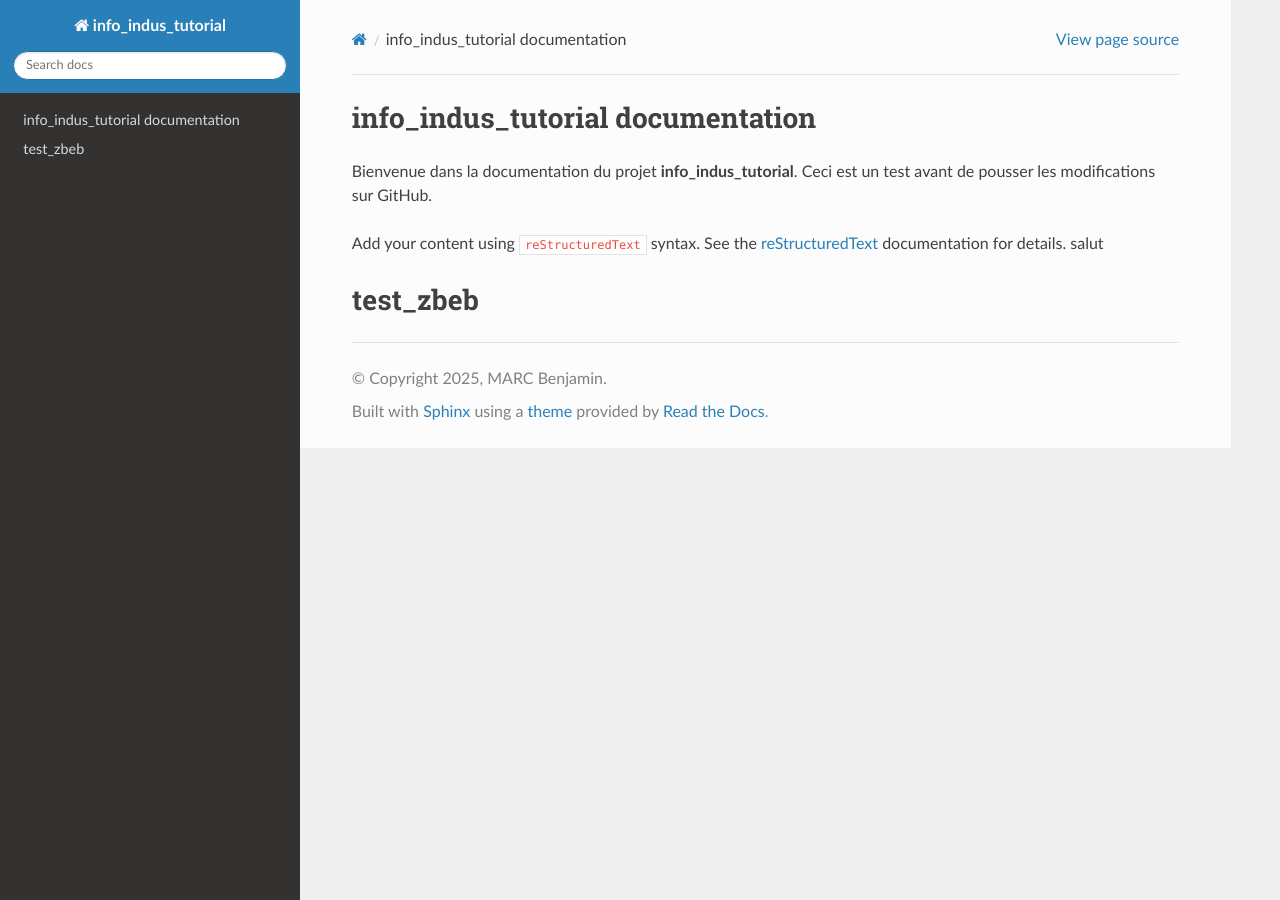
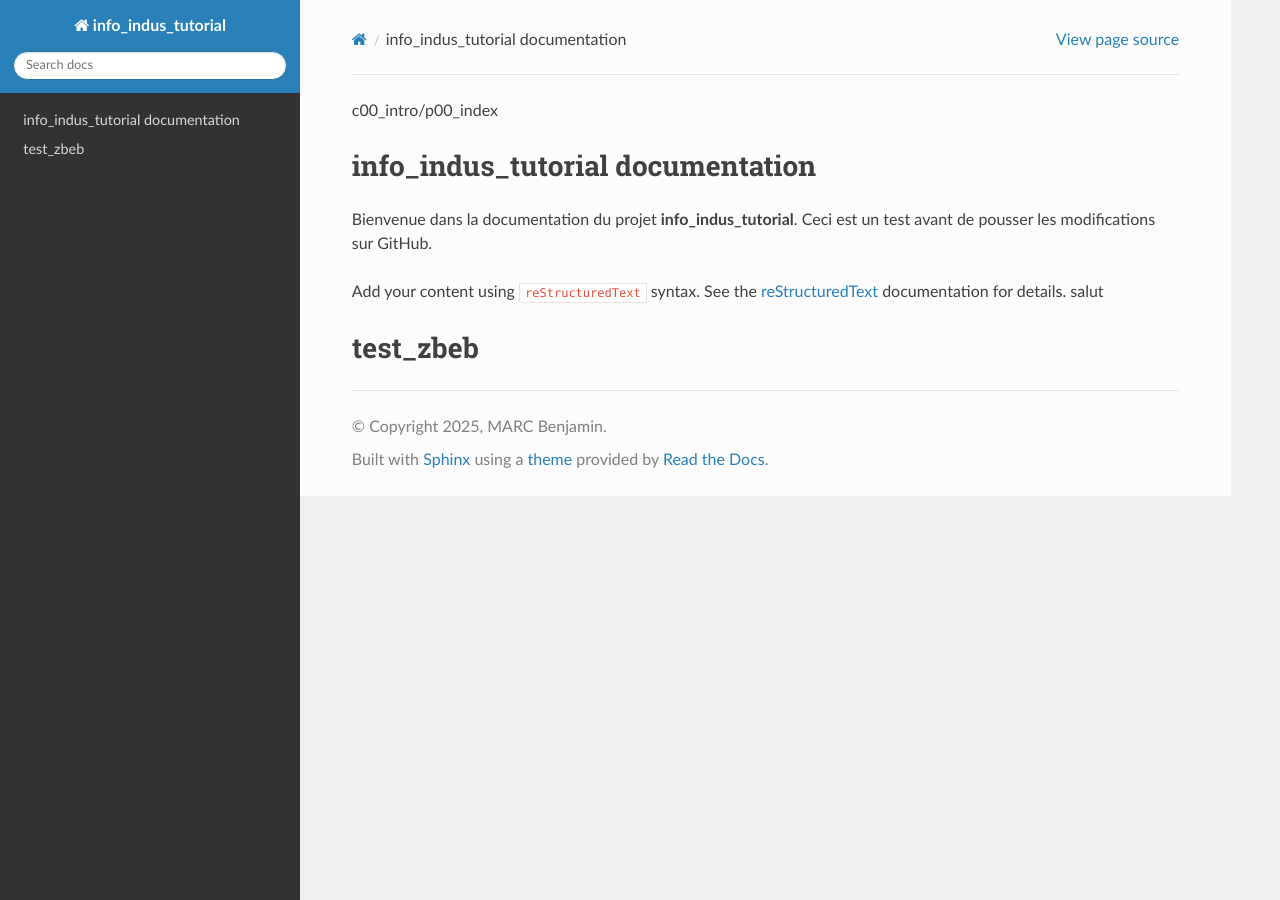
Before and after one commit to BenTTTC/info_indus_tutorial, a Sphinx documentation site: the page built from doc/sphinx/source/index.rst, in a window 1280 px wide. Built offline with Sphinx 7.4.7 and the Read the Docs theme 3.1.0, drawn with Linux system fonts in a browser that asks for light colours.

Commit message:
test_plusieur2

```diff
--- a/doc/sphinx/source/index.rst
+++ b/doc/sphinx/source/index.rst
@@ -2,6 +2,8 @@
    sphinx-quickstart on Sun Oct 12 11:03:51 2025.
    You can adapt this file completely to your liking, but it should at least
    contain the root `toctree` directive.
+
+c00_intro/p00_index
 
 info_indus_tutorial documentation
 =================================
```
